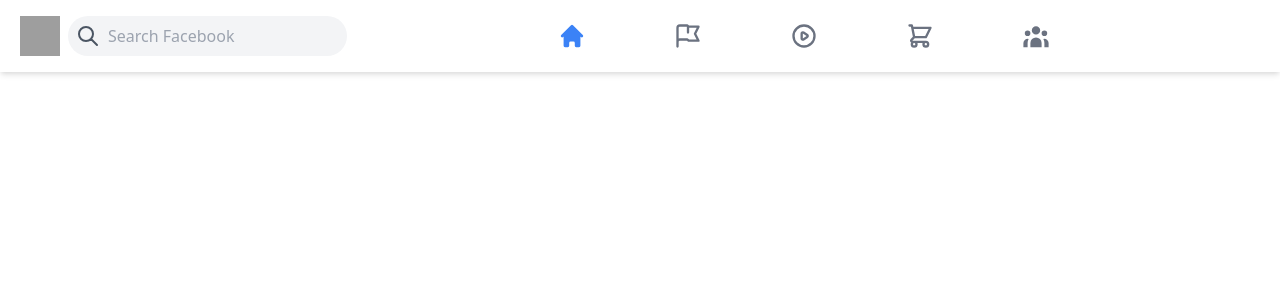
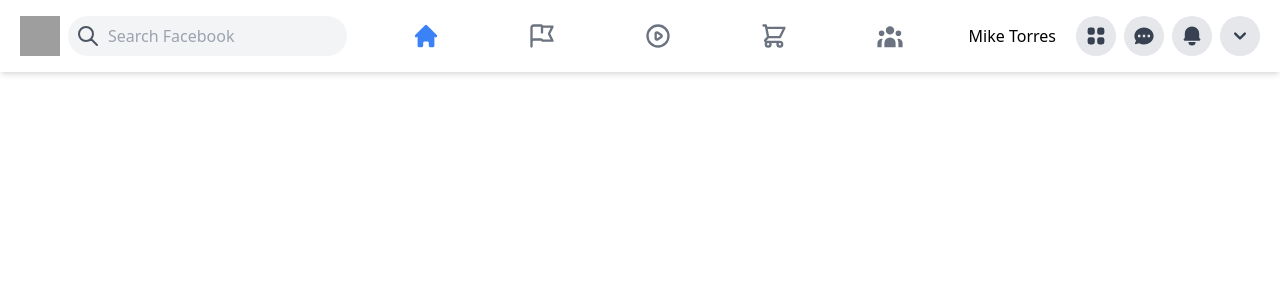
Before and after one commit to apolloproductionsdj/fb2.0, a Next.js app: page / in a window 1280 px wide. Shown: the top 300 px of the page. Built offline with nearby package versions, Linux system fonts and the light colour scheme; grey boxes are pictures that could not be loaded.

Commit message:
finished header by implemting right side with hero icons and styling

```diff
--- a/components/Header.js
+++ b/components/Header.js
@@ -33,7 +33,7 @@ function Header() {
                         className="h-6 text-gray-600"
                     />
                     <input
-                        className="flex flex-shrink ml-2 items-center
+                        className="flex flex-shrink hidden md:inline-flex ml-2 items-center
                         outline-none placholder-gray-500 bg-transparent"
                         type='text' placeholder='Search Facebook' />
                 </div>
@@ -49,10 +49,17 @@ function Header() {
                     <HeaderIcon Icon={UserGroupIcon} />
                 </div>
             </div>
-            {/* HeaderCenter */}
 
+            <div className="flex items-center sm:space-x-2 justify-end">
+                {/* Profile Pic */}
 
-            {/* HeaderRight */}
+                <p className="font-semi-bold pr-3 whitespace-nowrap">Mike Torres
+                </p>
+                <ViewGridIcon className="icon" />
+                <ChatIcon className="icon" />
+                <BellIcon className="icon" />
+                <ChevronDownIcon className="icon" />
+            </div>
 
         </div>
     )
--- a/styles/globals.css
+++ b/styles/globals.css
@@ -2,3 +2,10 @@
 @tailwind base;
 @tailwind components;
 @tailwind utilities;
+
+@layer components {
+    .icon {
+        @apply hidden xl:inline-flex p-2 h-10 w-10 bg-gray-200 rounded-full text-gray-700
+        cursor-pointer hover:bg-gray-300
+    }
+}
```
